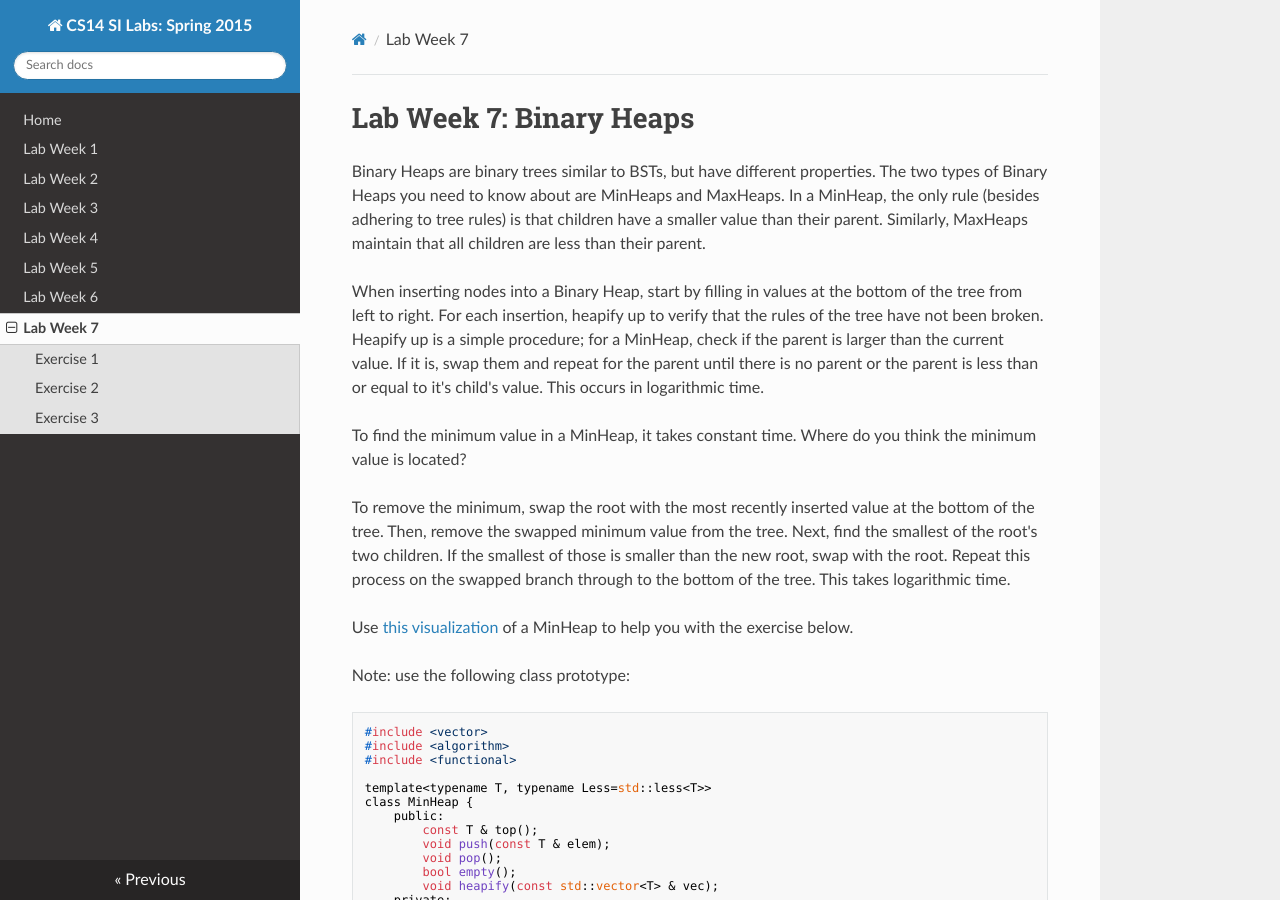
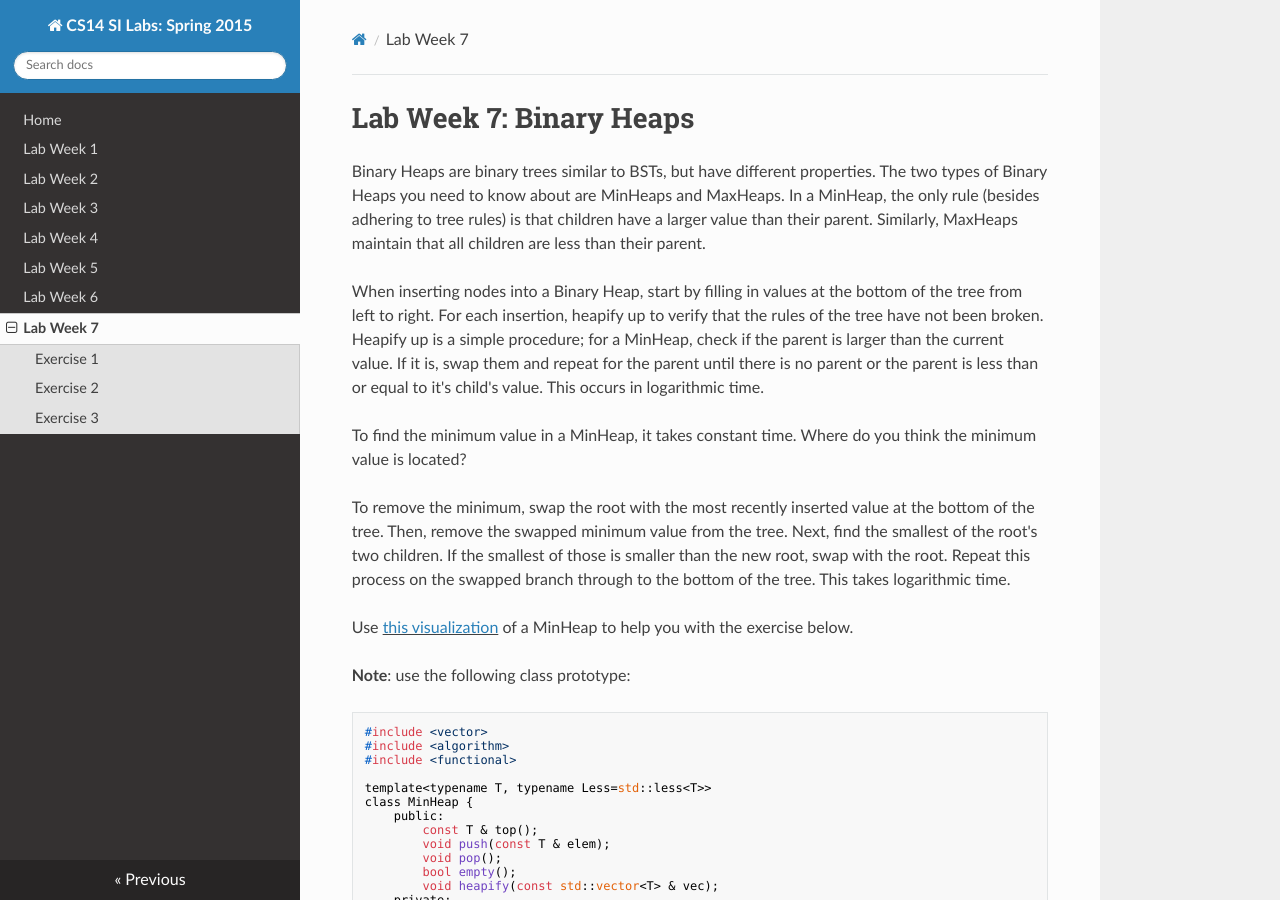
Before and after one commit to cs-si-ucr/CS14-Spring15, an MkDocs documentation site: the page built from docs/lab_week_07.md, in a window 1280 px wide and 900 px high. Built offline with MkDocs 1.6.1, drawn with Linux system fonts in a browser that asks for light colours; nearby versions of some CDN libraries; old or Windows-style settings are respelled for this version of MkDocs.

Commit message:
fixed MinHeap and MaxHeap definitions being the same

```diff
--- a/docs/lab_week_07.md
+++ b/docs/lab_week_07.md
@@ -3,7 +3,7 @@
 
 Binary Heaps are binary trees similar to BSTs, but have different properties.
 The two types of Binary Heaps you need to know about are MinHeaps and MaxHeaps.
-In a MinHeap, the only rule (besides adhering to tree rules) is that children have a smaller value than their parent.
+In a MinHeap, the only rule (besides adhering to tree rules) is that children have a larger value than their parent.
 Similarly, MaxHeaps maintain that all children are less than their parent.
 
 When inserting nodes into a Binary Heap, start by filling in values at the bottom of the tree from left to right.
@@ -73,7 +73,7 @@
 ``heapify`` takes a vector of elements and adds them to the heap.
 
 Implement ``push``, ``top``, and ``heapify``.
-See [this gist](https://gist.github.com/CrazyWearsPJs/4c7ad50a5cd973e2e9c2) for some test test harnesses.
+See <u><a href="https://gist.github.com/CrazyWearsPJs/4c7ad50a5cd973e2e9c2" target="_blank">this gist</a></u> for some test test harnesses.
 Feel free to write your own as well.
 Comment out the tests that use ``pop``.
 
```
Also changed, not shown: other parts of docs/lab_week_07.md (+2 -2 lines).
